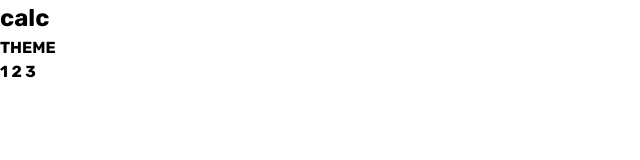
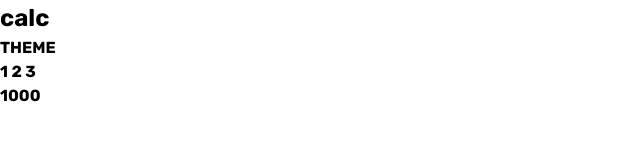
Before and after one commit to MahdiSohaily/calculator-app, a plain HTML site: page index.html in a window 1280 px wide. Shown: the full height of the page, 0-640 px from the left. Drawn offline with Linux system fonts and the light colour scheme.

Commit message:
Add screen section code

```diff
--- a/index.html
+++ b/index.html
@@ -34,6 +34,9 @@
           </div>
         </div>
       </header>
+      <div class="screen">
+        <p class="result">1000</p>
+      </div>
     </section>
   </main>
   <script src="./src/index.js"></script>
```
